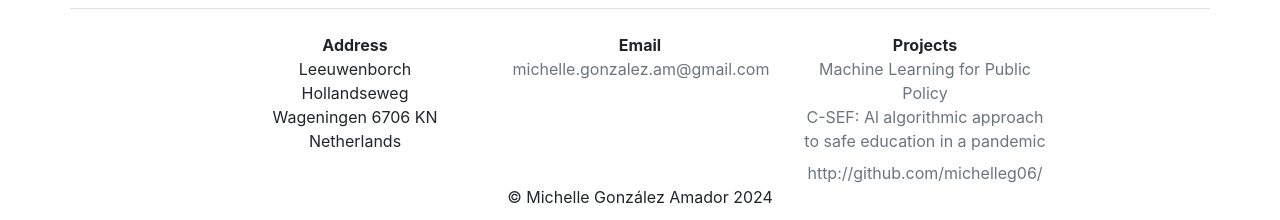
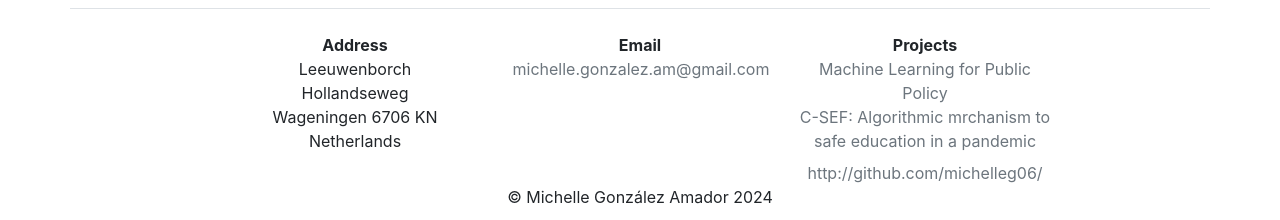
Before and after one commit to michelleg06/m-gonzalezamador.com, a Jekyll site: the page built from index.md, in a window 1280 px wide. Shown: the part 1385-1605 px from the top of the page. Built offline with Jekyll 4.4.1, drawn with Linux system fonts in a browser that asks for light colours; nearby versions of some CDN libraries; our own code applies the rules of GitHub Pages for plain Markdown files.

Commit message:
Update footer.html

```diff
--- a/_includes/footer.html
+++ b/_includes/footer.html
@@ -30,7 +30,7 @@
       <strong>Projects</strong> <br>
       <a class="text-secondary" href="https://www.ml4publicpolicy.com/">Machine Learning for Public Policy</a>
       <br>
-      <a class="text-secondary" href="https://www.c-sef.com">C-SEF: Al algorithmic approach to safe education in a pandemic</a>
+      <a class="text-secondary" href="https://demo.c-sef.com/">C-SEF: Algorithmic mrchanism to safe education in a pandemic</a>
       <br>
       <div class="mt-2">
         <a class="text-secondary" href="http://github.com/michelleg06/">http://github.com/michelleg06/</a>
```
